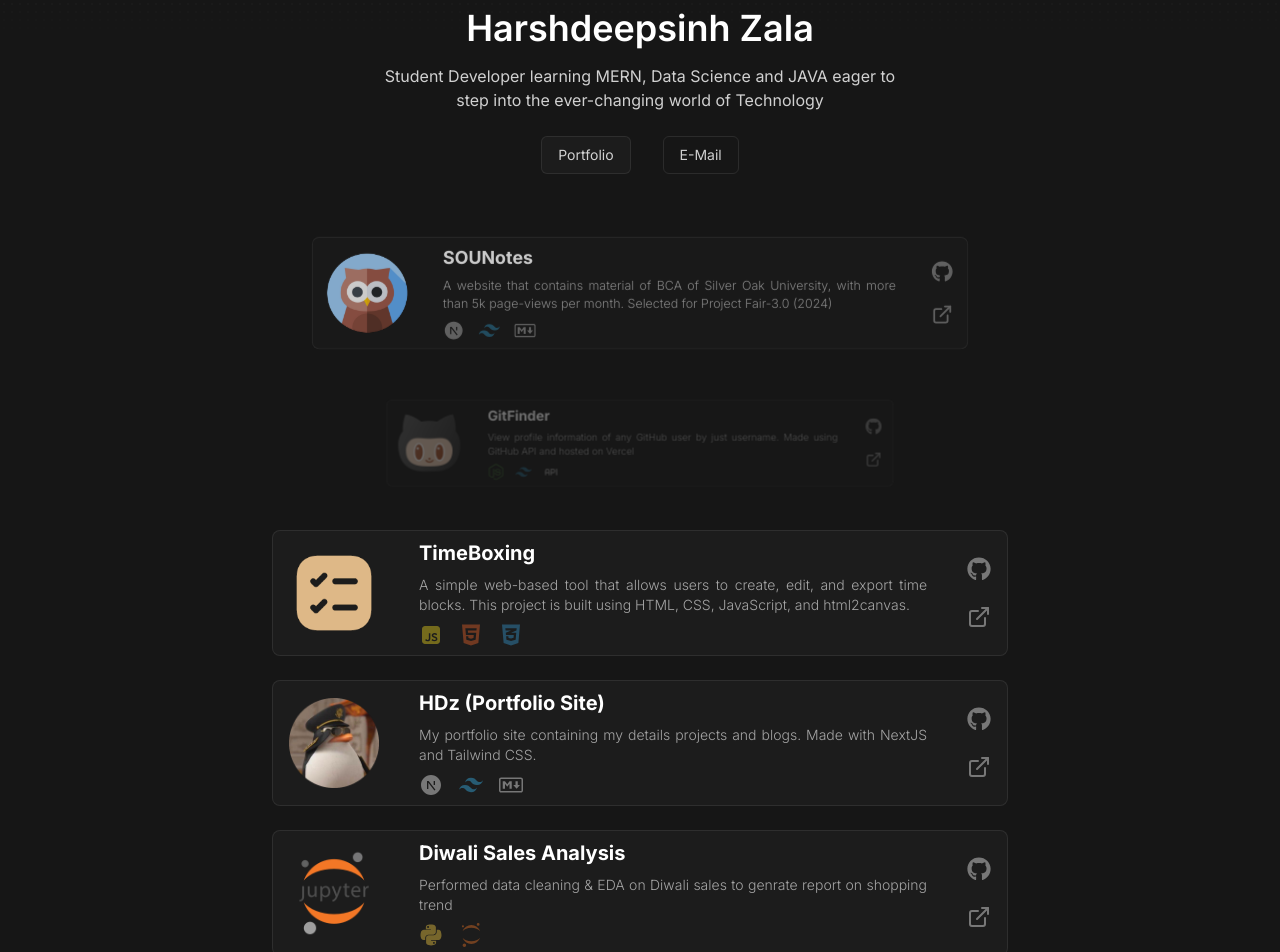
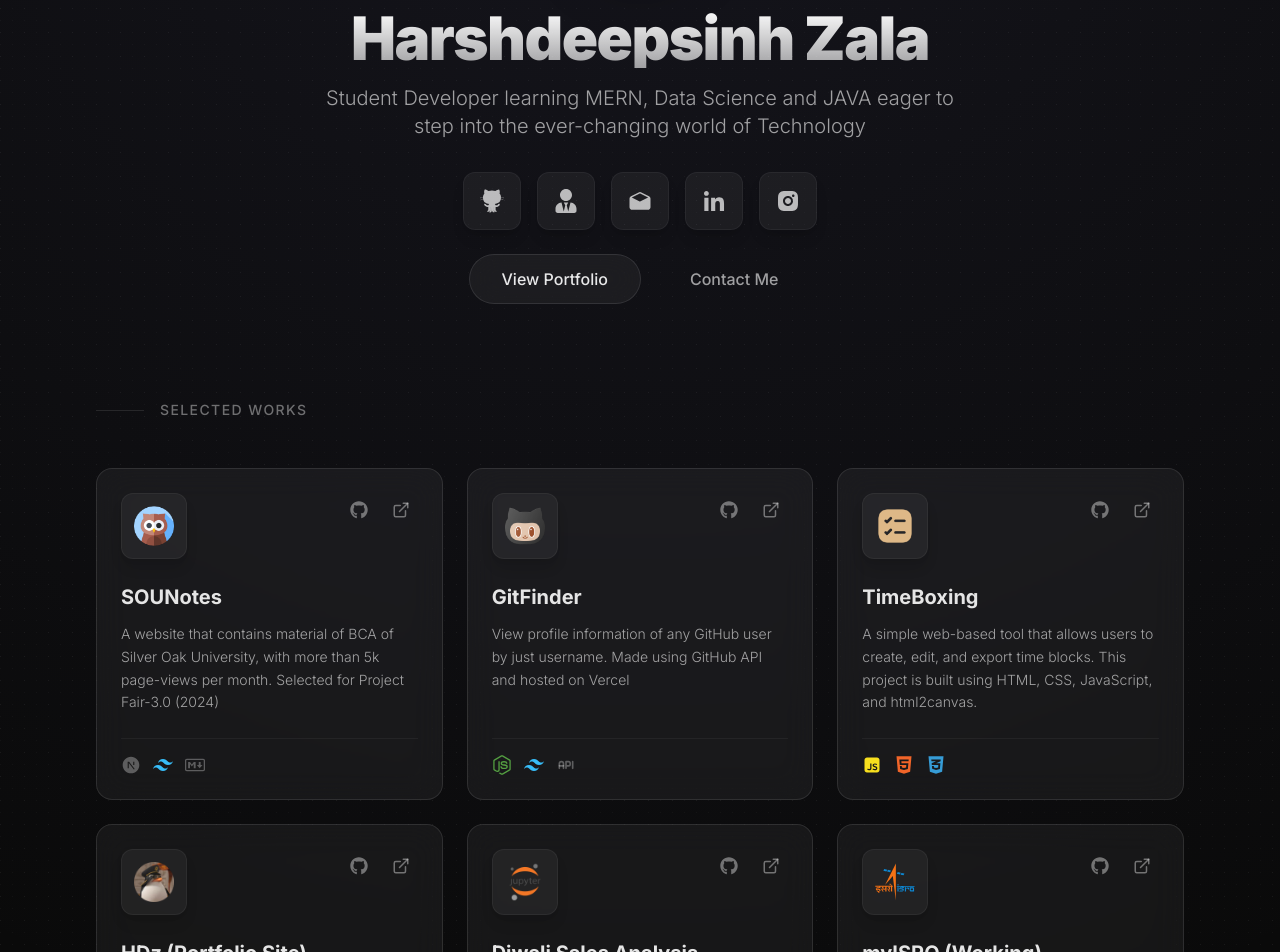
Before and after one commit to hdz-088/ProjectVault, a React (Vite) app: page / in a window 1280 px wide. Shown: the part 280-1232 px from the top of the page. Built offline with nearby package versions, Linux system fonts and the light colour scheme.

Commit message:
fix: Layout Update

```diff
--- a/src/App.jsx
+++ b/src/App.jsx
@@ -4,45 +4,70 @@ import Cards from "./components/Cards";
 
 function App() {
   return (
-    <div className="flex items-center justify-center flex-col bg-[#161616] gap-6 md:gap-10 lg:gap-12">
-      <div className="hero p-4 gap-4 w-[90%] sm:w-[80%] md:w-[75%] lg:w-[60%] text-center">
+    <div className="min-h-screen flex flex-col items-center py-24 px-6 md:px-12 lg:px-24">
+      {/* Hero Section */}
+      <div className="flex flex-col items-center max-w-3xl text-center gap-8 mb-24 animate-fade-in-down">
+        <div className="relative group">
+          <div className="absolute -inset-1 bg-gradient-to-r from-cyan-400 to-purple-600 rounded-full blur opacity-25 group-hover:opacity-100 transition duration-1000 group-hover:duration-200"></div>
           <img
             src="/skipper.png"
-          className="h-32 z-10 mt-32 border-2 border-white rounded-full border-solid lg:border-dashed transition duration-300 ease-in-out hover:border-solid"
+            className="relative w-32 h-32 md:w-40 md:h-40 rounded-full border-2 border-white/10 object-cover shadow-2xl"
+            alt="Profile"
           />
-        <h1 className="text-4xl font-semibold">Harshdeepsinh Zala</h1>
-        <p className="w-[90%] md:w-[70%] text-white/80 text-sm md:text-base">
+        </div>
+
+        <div className="space-y-4">
+          <h1 className="text-5xl md:text-6xl font-black bg-clip-text text-transparent bg-gradient-to-b from-white to-white/60 tracking-tight">
+            Harshdeepsinh Zala
+          </h1>
+          <p className="text-lg md:text-xl text-white/60 font-light max-w-2xl leading-relaxed">
             Student Developer learning MERN, Data Science and JAVA eager to step
             into the ever-changing world of Technology
           </p>
-        <div className="flex flex-row mt-2 gap-8 mb-10">
+        </div>
+
+        {/* Socials & Actions */}
+        <div className="flex flex-col items-center gap-6 w-full">
+           <Links />
+           <div className="flex flex-wrap gap-4 justify-center w-full">
             <a
               href="https://hdzala.vercel.app/"
-            className="px-4 py-2 bg-[#1c1c1c] border border-1 border-[#3d3d3d91] rounded-md text-white/80 transition ease-in-out duration-300 hover:border-[#4d4d4d] flex flex-row gap-2 text-sm items-center justify-center"
+              className="glass glass-hover px-8 py-3 rounded-full font-medium text-white/90 flex items-center gap-2"
             >
-            Portfolio
+              View Portfolio
             </a>
             <a
               href="mailto:hdz088@outlook.com"
-            className="px-4 py-2 bg-transparent border border-1 border-[#3d3d3d91] rounded-md text-white/80 transition ease-in-out duration-300 hover:border-[#4d4d4d] flex flex-row gap-2 text-sm items-center justify-center"
+              className="px-8 py-3 rounded-full font-medium text-white/60 hover:text-white border border-transparent hover:border-white/10 transition-all duration-300"
             >
-            {/* <MdOutlineCopyAll className="text-lg" /> */}
-            E-Mail
+              Contact Me
             </a>
           </div>
+        </div>
+      </div>
+
+      {/* Projects Grid */}
+      <main className="w-full max-w-7xl flex flex-col gap-12 mb-24">
+        <div className="flex items-center gap-4 text-white/40 font-medium tracking-widest text-sm uppercase">
+          <span className="w-12 h-[1px] bg-white/10"></span>
+          Selected Works
+        </div>
         <Cards />
-      </div>
-      <Links />
-      <p className="text-sm text-white/50 font-Inter mb-4">
-        Made by{" "}
+      </main>
+
+      {/* Footer */}
+      <footer className="w-full text-center py-8 border-t border-white/5">
+        <p className="text-sm text-white/30 hover:text-white/50 transition-colors">
+          Designed & Built by{" "}
           <a
-          href=""
-          className="font-bold underline underline-offset-2 transition-all 300 ease-in-out hover:text-white"
+            href="https://github.com/hdz-088"
+            className="font-semibold text-white/60 hover:text-white transition-colors"
           >
             HDz
           </a>
-        🦉
+          <span className="ml-2">🦉</span>
         </p>
+      </footer>
     </div>
   );
 }
--- a/src/components/Cards.jsx
+++ b/src/components/Cards.jsx
@@ -194,33 +194,61 @@ const cardData = [
 
 const Cards = () => {
   return (
-    <div className="flex flex-col gap-6">
+    <div className="grid grid-cols-1 md:grid-cols-2 lg:grid-cols-3 gap-6">
       {cardData.map((item, index) => (
         <div
           key={index}
-          className="card flex flex-col md:flex-row items-center w-full border border-[#3d3d3d91] px-2 md:px-4 py-4 md:py-2 gap-6 md:gap-10 justify-around rounded-lg bg-[#1c1c1c] transition ease-in-out duration-500 hover:bg-[#2c2c2cd5] hover:border-[#3d3d3d] group cursor-pointer appear"
+          className="glass glass-hover group flex flex-col p-6 rounded-2xl transition-all duration-300 hover:-translate-y-1 h-full"
         >
-          <img src={item.image} alt="icon" width={90} />
-          <div className="text w-3/4 flex flex-col gap-2">
-            <p className="title text-center md:text-left font-bold text-xl">
-              {item.title}
-            </p>
-            <p className="desc text-white/60 text-justify text-sm font-light">
-              {item.description}
-            </p>
-            <div className="tech text-2xl flex flex-row gap-4 transition ease-in-out duration-500 opacity-40 group-hover:opacity-100">
-              {item.technologies.map((tech, techIndex) => (
-                <span key={techIndex}>{tech}</span>
-              ))}
+          {/* Header with Icon and Links */}
+          <div className="flex items-start justify-between mb-6">
+            <div className="p-3 bg-white/5 rounded-xl border border-white/5 group-hover:border-white/10 transition-colors shadow-lg">
+              <img
+                src={item.image}
+                alt={item.title}
+                className="w-10 h-10 object-contain"
+              />
+            </div>
+            <div className="flex gap-2">
+              <a
+                href={item.github}
+                target="_blank"
+                rel="noreferrer"
+                className="p-2 rounded-full hover:bg-white/10 text-white/40 hover:text-white transition-colors"
+                title="View Source"
+              >
+                <FaGithub size={18} />
+              </a>
+              <a
+                href={item.externalLink}
+                target="_blank"
+                rel="noreferrer"
+                className="p-2 rounded-full hover:bg-white/10 text-white/40 hover:text-white transition-colors"
+                title="Live Demo"
+              >
+                <FiExternalLink size={18} />
+              </a>
             </div>
           </div>
-          <div className="links flex flex-row md:flex-col gap-6 text-2xl transition ease-in-out duration-500  opacity-40 group-hover:opacity-100">
-            <a href={item.github} target="_blank">
-              <FaGithub />
-            </a>
-            <a href={item.externalLink} target="_blank">
-              <FiExternalLink />
-            </a>
+
+          {/* Content */}
+          <h3 className="text-xl font-bold mb-3 group-hover:text-cyan-400 transition-colors">
+            {item.title}
+          </h3>
+          <p className="text-sm text-center md:text-left text-white/60 font-light leading-relaxed mb-6 flex-1">
+            {item.description}
+          </p>
+
+          {/* Tech Stack */}
+          <div className="pt-4 border-t border-white/5 flex flex-wrap gap-3 text-xl text-white/30">
+            {item.technologies.map((tech, techIndex) => (
+              <span
+                key={techIndex}
+                className="hover:text-white/80 transition-colors"
+              >
+                {tech}
+              </span>
+            ))}
           </div>
         </div>
       ))}
--- a/src/components/Links.jsx
+++ b/src/components/Links.jsx
@@ -8,22 +8,41 @@ import { RiInstagramFill } from "react-icons/ri";
 
 const Links = () => {
   return (
-    <div className="socials">
-      <a href="https://github.com/hdz-088" target="_blank">
-        <SiRefinedgithub style={{ background: "#2c2c2cd5" }} />
+    <div className="flex flex-wrap justify-center gap-4">
+      <a
+        href="https://github.com/hdz-088"
+        target="_blank"
+        className="p-4 rounded-xl bg-white/5 border border-white/5 text-white/70 hover:text-white hover:bg-white/10 hover:scale-110 transition-all duration-300 shadow-lg group"
+      >
+        <SiRefinedgithub size={24} />
       </a>
-
-      <a href="https://hdzala.vercel.app/" target="_blank">
-        <FaUserTie style={{ background: "#2c2c2cd5" }} />
+      <a
+        href="https://hdzala.vercel.app/"
+        target="_blank"
+        className="p-4 rounded-xl bg-white/5 border border-white/5 text-white/70 hover:text-white hover:bg-white/10 hover:scale-110 transition-all duration-300 shadow-lg group"
+      >
+        <FaUserTie size={24} />
       </a>
-      <a href="mailto:hdz088@outlook.com" target="_blank">
-        <IoMailOpen style={{ background: "#2c2c2cd5" }} />
+      <a
+        href="mailto:hdz088@outlook.com"
+        target="_blank"
+        className="p-4 rounded-xl bg-white/5 border border-white/5 text-white/70 hover:text-white hover:bg-white/10 hover:scale-110 transition-all duration-300 shadow-lg group"
+      >
+        <IoMailOpen size={24} />
       </a>
-      <a href="https://www.linkedin.com/in/hdz088" target="_blank">
-        <GrLinkedinOption style={{ background: "#2c2c2cd5" }} />
+      <a
+        href="https://www.linkedin.com/in/hdz088"
+        target="_blank"
+        className="p-4 rounded-xl bg-white/5 border border-white/5 text-white/70 hover:text-white hover:bg-white/10 hover:scale-110 transition-all duration-300 shadow-lg group"
+      >
+        <GrLinkedinOption size={24} />
       </a>
-      <a href="https://instagram.com/hdz_088" target="_blank">
-        <RiInstagramFill style={{ background: "#2c2c2cd5" }} />
+      <a
+        href="https://instagram.com/hdz_088"
+        target="_blank"
+        className="p-4 rounded-xl bg-white/5 border border-white/5 text-white/70 hover:text-white hover:bg-white/10 hover:scale-110 transition-all duration-300 shadow-lg group"
+      >
+        <RiInstagramFill size={24} />
       </a>
     </div>
   );
--- a/src/index.css
+++ b/src/index.css
@@ -4,215 +4,51 @@
 @tailwind components;
 @tailwind utilities;
 
-* {
+:root {
+  color-scheme: dark;
+}
+
+body {
   margin: 0;
   padding: 0;
   font-family: "Inter", sans-serif;
-  color: white;
+  background-color: #0a0a0a; /* Deep dark background */
+  background-image:
+    radial-gradient(circle at 50% 0%, rgba(120, 119, 198, 0.1) 0%, transparent 50%),
+    radial-gradient(circle at 0% 0%, rgba(255, 255, 255, 0.03) 1px, transparent 1px),
+    radial-gradient(circle at 0% 0%, rgba(255, 255, 255, 0.03) 1px, transparent 1px);
+  background-size: 100% 100%, 24px 24px, 12px 12px;
+  background-position: 0 0, 0 0, 12px 12px;
+  color: #e5e5e5;
+  min-height: 100vh;
+  overflow-x: hidden;
 }
 
+/* Custom Scrollbar */
 ::-webkit-scrollbar {
-  width: 0;
+  width: 8px;
 }
 
-.hero {
-  display: flex;
-  flex-direction: column;
-  justify-content: center;
-  align-items: center;
+::-webkit-scrollbar-track {
+  background: #0a0a0a;
 }
 
-.hero::after {
-  content: "";
-  position: absolute;
-  inset: 0;
-  background-image: radial-gradient(
-    circle at center,
-    rgba(254, 254, 254, 0.189) 0.05rem,
-    transparent 0
-  );
-  background-size: 0.5rem 0.5rem;
-  background-position: 0 0, 0.35rem 0.35rem;
-  height: 40vh;
+::-webkit-scrollbar-thumb {
+  background: #333;
+  border-radius: 4px;
 }
 
-.hero::after {
-  mask-image: linear-gradient(rgb(0 0 0), rgb(0 0 0 / 0));
+::-webkit-scrollbar-thumb:hover {
+  background: #444;
 }
 
-.socials {
-  display: flex;
-  width: 60%;
-  justify-content: center;
-  align-items: center;
-  gap: 0.5rem;
-  margin-bottom: 0.7rem;
-  animation: appear linear;
-  animation-timeline: view();
-  animation-range: entry 0;
-}
-
-.socials a {
-  padding: 1rem 1.2rem;
-  font-size: 1.2rem;
-  background-color: #2c2c2cd5;
-  border: 1px solid #636363;
-  border-radius: 7px;
-  opacity: calc(0.6);
-  transition: 0.5s ease;
-}
-
-.socials a:hover {
-  opacity: calc(1);
-  cursor: pointer;
-  background-color: #2c2c2cd5;
-  border: 1px solid #3d3d3d;
-}
-
-@media (min-width: 640px) {
-}
-
-@media (min-width: 768px) {
-  .socials {
-    display: flex;
-    width: 100%;
-    justify-content: center;
-    align-items: center;
-    gap: 1rem;
-    margin-bottom: 2rem;
+/* Utilities */
+@layer utilities {
+  .glass {
+    @apply bg-white/5 backdrop-blur-lg border border-white/10;
   }
 
-  .socials a {
-    padding: 1.5rem 2rem;
-    font-size: 2rem;
-    background-color: #2c2c2cd5;
-    border: 1px solid #636363;
-    border-radius: 7px;
-    opacity: calc(0.6);
-    transition: 0.5s ease;
-  }
-
-  .socials a:hover {
-    opacity: calc(1);
-    cursor: pointer;
-    background-color: #2c2c2cd5;
-    border: 1px solid #3d3d3d;
+  .glass-hover {
+    @apply hover:bg-white/10 hover:border-white/20 transition-all duration-300;
   }
 }
-
-@media (min-width: 1024px) {
-  .socials {
-    display: flex;
-    width: 100%;
-    justify-content: center;
-    align-items: center;
-    gap: 1rem;
-    margin-bottom: 2rem;
-  }
-
-  .socials a {
-    padding: 1.5rem 2rem;
-    font-size: 2rem;
-    background-color: #2c2c2cd5;
-    border: 1px solid #636363;
-    border-radius: 7px;
-    opacity: calc(0.6);
-    transition: 0.5s ease;
-  }
-
-  .socials a:hover {
-    opacity: calc(1);
-    cursor: pointer;
-    background-color: #2c2c2cd5;
-    border: 1px solid #3d3d3d;
-  }
-}
-
-/* .cards {
-  display: flex;
-  flex-direction: column;
-  gap: 1.5rem;
-}
-
-.card {
-  display: flex;
-  flex-direction: row;
-  align-items: center;
-  justify-content: space-around;
-  width: 100%;
-  border: 1px solid #3d3d3d91;
-  padding: 0.5rem 1rem;
-  gap: 2.5rem;
-  border-radius: 0.5rem;
-  background-color: #1c1c1c;
-  cursor: pointer;
-  transition: 0.5s ease-in-out all;
-}
-
-.card:hover {
-  background-color: #2c2c2cd5;
-  border-color: #3d3d3d;
-}
-
-.text {
-  width: 75%;
-  display: flex;
-  flex-direction: column;
-  gap: 0.5rem;
-}
-
-.text .title {
-  text-align: left;
-  font-weight: bold;
-  font-size: 1.25rem;
-  line-height: 1.75rem;
-}
-
-.text .desc {
-  color: rgb(255 255 255 / 0.6);
-  text-align: justify;
-  font-size: 0.875rem;
-  line-height: 1.25rem;
-  font-weight: 300;
-}
-
-.text .tech {
-  font-size: 1.5rem;
-  line-height: 2rem;
-  display: flex;
-  flex-direction: row;
-  gap: 1rem;
-  opacity: 0.4;
-  transition: 0.5s ease-in-out all;
-}
-
-.links {
-  display: flex;
-  flex-direction: column;
-  gap: 1.5rem;
-  font-size: 1.5rem;
-  line-height: 2rem;
-  opacity: 0.4;
-  transition: 0.5s ease-in-out all;
-}
-.card:hover .tech .links {
-  opacity: 1;
-} */
-@keyframes appear {
-  from {
-    opacity: 0;
-    scale: 0.5;
-    filter: blur(0);
-  }
-  to {
-    opacity: 1;
-    scale: 1;
-    filter: blur(1);
-  }
-}
-
-.appear {
-  animation: appear linear;
-  animation-timeline: view();
-  animation-range: entry 0 cover 40%;
-}
--- a/tailwind.config.js
+++ b/tailwind.config.js
@@ -8,23 +8,20 @@ export default {
   theme: {
     extend: {
       fontFamily: { Inter: ["Inter", "serif"] },
-      backgroundImage: {
-        "radial-pattern": `radial-gradient(circle at center, rgba(254, 254, 254, 0.189) 0.05rem, transparent 0)`,
+      animation: {
+        'fade-in-down': 'fade-in-down 1s ease-out',
       },
-      backgroundSize: {
-        "custom-small": "0.5rem 0.5rem",
-      },
-      backgroundPosition: {
-        "custom-offset": "0 0, 0.35rem 0.35rem",
-      },
-      maskImg: {
-        "mask-image": "linear-gradient(rgb(0 0 0), rgb(0 0 0 / 0))",
-      },
-      linkIcon: {
-        color: "#7c7c7c",
-        "background-color": "#1c1c1c",
-        border: "1px solid #3d3d3d91",
-        "border-radius": "7px",
+      keyframes: {
+        'fade-in-down': {
+          '0%': {
+            opacity: '0',
+            transform: 'translateY(-20px)',
+          },
+          '100%': {
+            opacity: '1',
+            transform: 'translateY(0)',
+          },
+        },
       },
     },
   },
```
Lines whose indentation alone changed are shown as unchanged.
